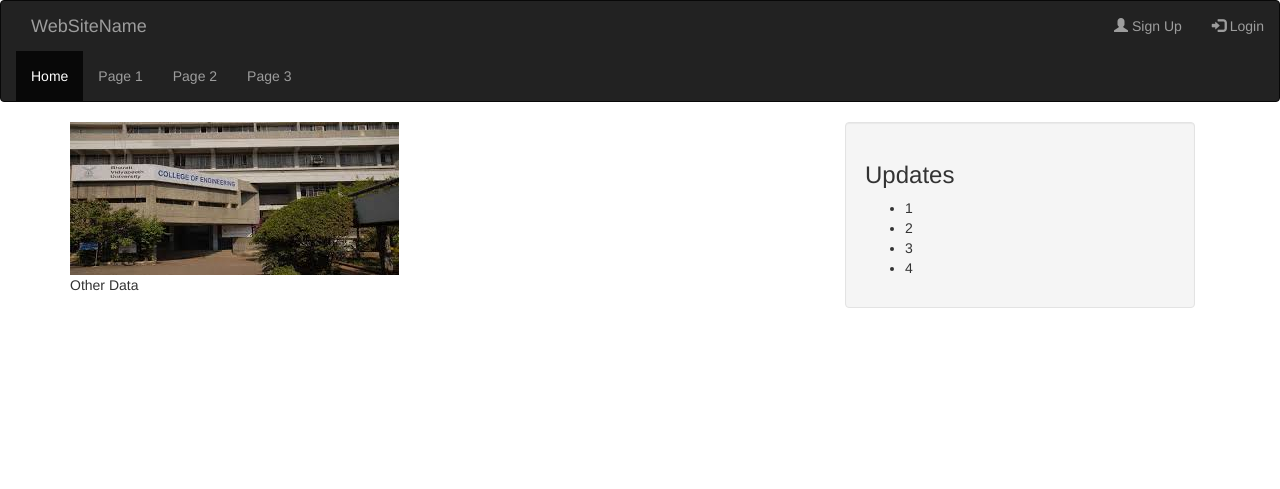
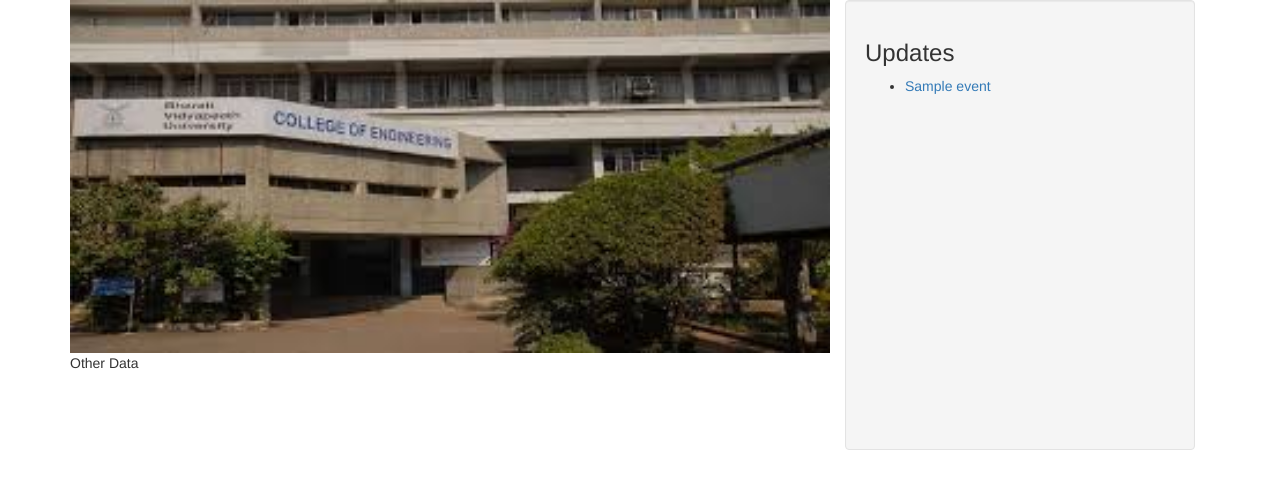
Before and after one commit to ArijeetWebonise/college-portal, a PHP site: template view/main/index.php in a window 1280 px wide. Shown: the top 489 px of the page. Run offline with PHP 8.4, Linux system fonts and the light colour scheme; the template is opened without the code that fills it: most values are stand-ins (such as "Sample title", 1, 10 or a date in 2020); some libraries are stand-ins or nearby versions.

Commit message:
home view deemo

```diff
--- /dev/null
+++ b/css/home.css
@@ -0,0 +1,13 @@
+.login{
+	color:#9d9d9d;
+	padding: 15px 15px;
+}
+
+.update{
+	height: 450px;
+	overflow-y: scroll;
+}
+
+.banner{
+	width: 100%;
+}
--- a/index.php
+++ b/index.php
@@ -9,7 +9,7 @@
 	if(isset($_REQUEST['page'])){
 		$controller->invoke($_REQUEST['page']);
 	}else{
-		include_once 'view/main/index.php';
+		$controller->invoke('home');
 	}
 
 ?>
--- a/view/main/index.php
+++ b/view/main/index.php
@@ -3,32 +3,12 @@
 <head>
 	<title>College Portell</title>
 	<link rel="stylesheet" href="https://maxcdn.bootstrapcdn.com/bootstrap/3.3.7/css/bootstrap.min.css">
-	<link rel="stylesheet" href="css/style.css">
+	<link rel="stylesheet" href="<?php echo $site->getHost(); ?>/css/home.css">
 	<script src="https://ajax.googleapis.com/ajax/libs/jquery/3.1.1/jquery.min.js"></script>
 	<script src="https://maxcdn.bootstrapcdn.com/bootstrap/3.3.7/js/bootstrap.min.js"></script>
 </head>
 <body>
-	<nav class="navbar navbar-inverse">
-		<div class="container-fluid">
-			<div class="col-sm-3">
-				<div class="navbar-header">
-					<a class="navbar-brand" href="#">WebSiteName</a>
-				</div>
-			</div>
-			<ul class="nav navbar-nav navbar-right">
-				<li><a href="#"><span class="glyphicon glyphicon-user"></span> Sign Up</a></li>
-				<li><a href="#"><span class="glyphicon glyphicon-log-in"></span> Login</a></li>
-			</ul>
-		</div>
-		<div class="container-fluid">
-			<ul class="nav navbar-nav">
-				<li class="active"><a href="#">Home</a></li>
-				<li><a href="#">Page 1</a></li>
-				<li><a href="#">Page 2</a></li>
-				<li><a href="#">Page 3</a></li>
-			</ul>
-		</div>
-	</nav>
+	<?php getnavhome(); ?>
 	<div class="container">
 		<div class="col-sm-8">
 			<div class="row">
@@ -43,12 +23,8 @@
 				<h3>
 					Updates
 				</h3>
-
 				<ul>
-					<li>1</li>
-					<li>2</li>
-					<li>3</li>
-					<li>4</li>
+					<?php foreach ($events as $event) { ?><li><a href="<?php echo $site->getHost(); ?>/event/view/<?php echo $event['event id']; ?>"><?php echo ($event['event name']); ?></a></li><?php } ?>
 				</ul>
 			</div>
 		</div>
```
Also changed, not shown: controller/Controller.php (+18 -2 lines), view/admin/menupage.php (+68 -0 lines).
